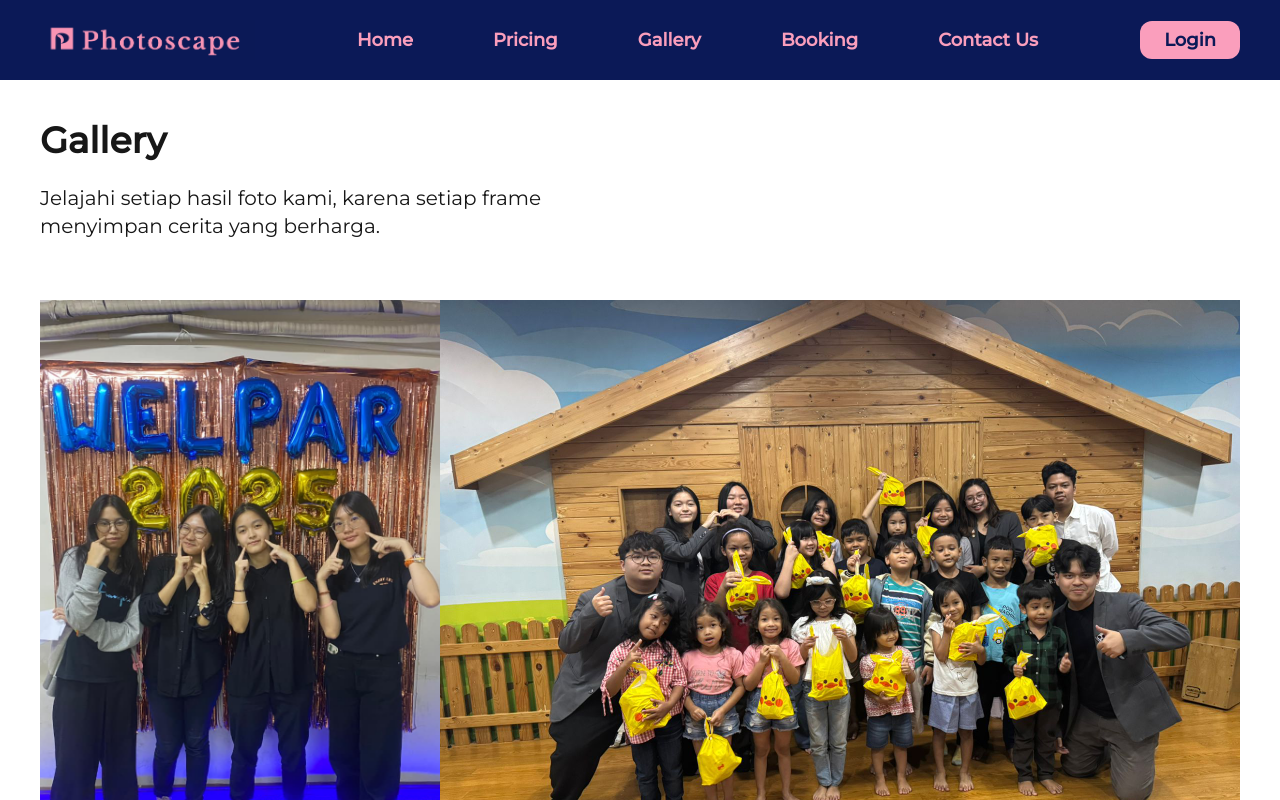
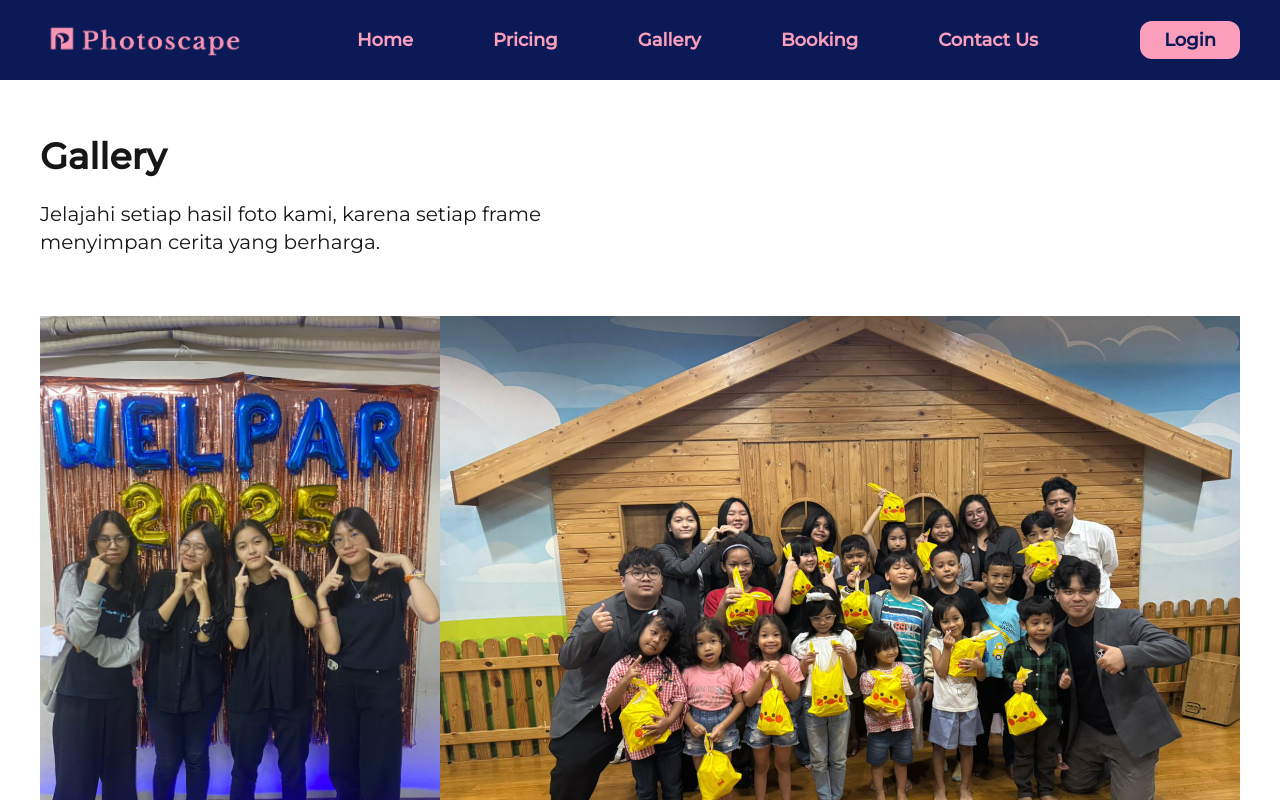
Before and after one commit to benayajosuaa/photoscape-frontend, a Next.js app: page /gallery in a window 1280 px wide. Shown: the top 800 px of the page. Built offline with nearby package versions, Linux system fonts and the light colour scheme.

Commit message:
update : tambah bagian bawah untuk ending session

```diff
--- a/src/app/(public)/gallery/page.tsx
+++ b/src/app/(public)/gallery/page.tsx
@@ -13,12 +13,12 @@ export default function Home() {
   return (
     <div className={`${monserratFont.className}`}>
        <div>
-            <div>
+            <div className="fixed top-0 w-full">
                 <NavigationBar />
             </div>
             <div className="p-10">
                 {/* judul */}
-                <div className="flex flex-col gap-y-6">
+                <div className="flex flex-col gap-y-6 pt-24">
                     <span className="font-bold font-[#0B1957] text-4xl">Gallery</span>
                     <span className="font-[#515151] text-xl font-light">Jelajahi setiap hasil foto kami, karena setiap frame <br/> menyimpan cerita yang berharga.</span>
                 </div>
@@ -57,7 +57,7 @@ export default function Home() {
 
 
                 {/* ending session */}
-                <div className="flex flex-col mt-50 mb-30 justify-center items-center gap-y-7">
+                <div className="flex flex-col mt-50 mb-30 justify-center items-center gap-y-10">
                     <div>
                         <span className="font-[#0B1957] text-3xl font-extrabold">Pesan Sekarang!</span>
                     </div>
```
